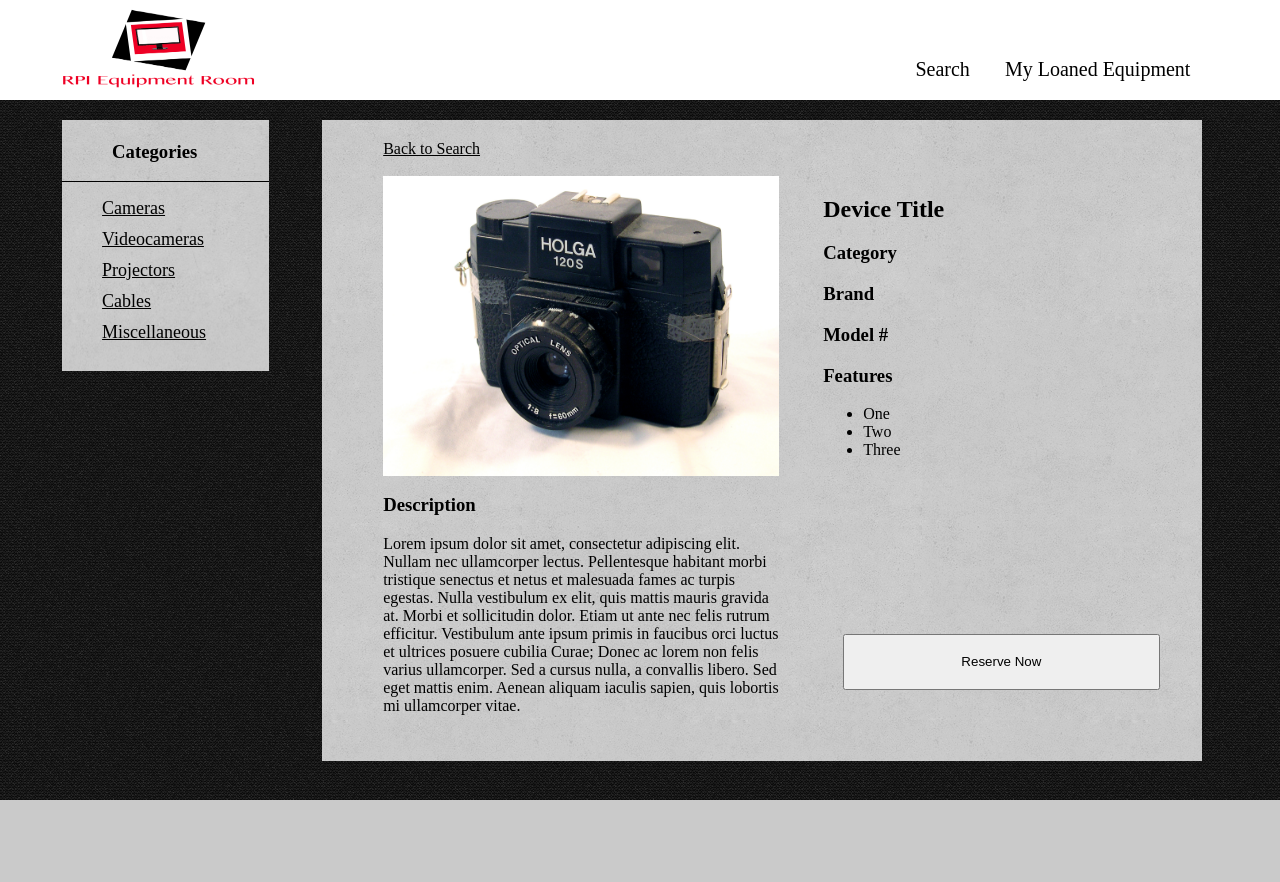
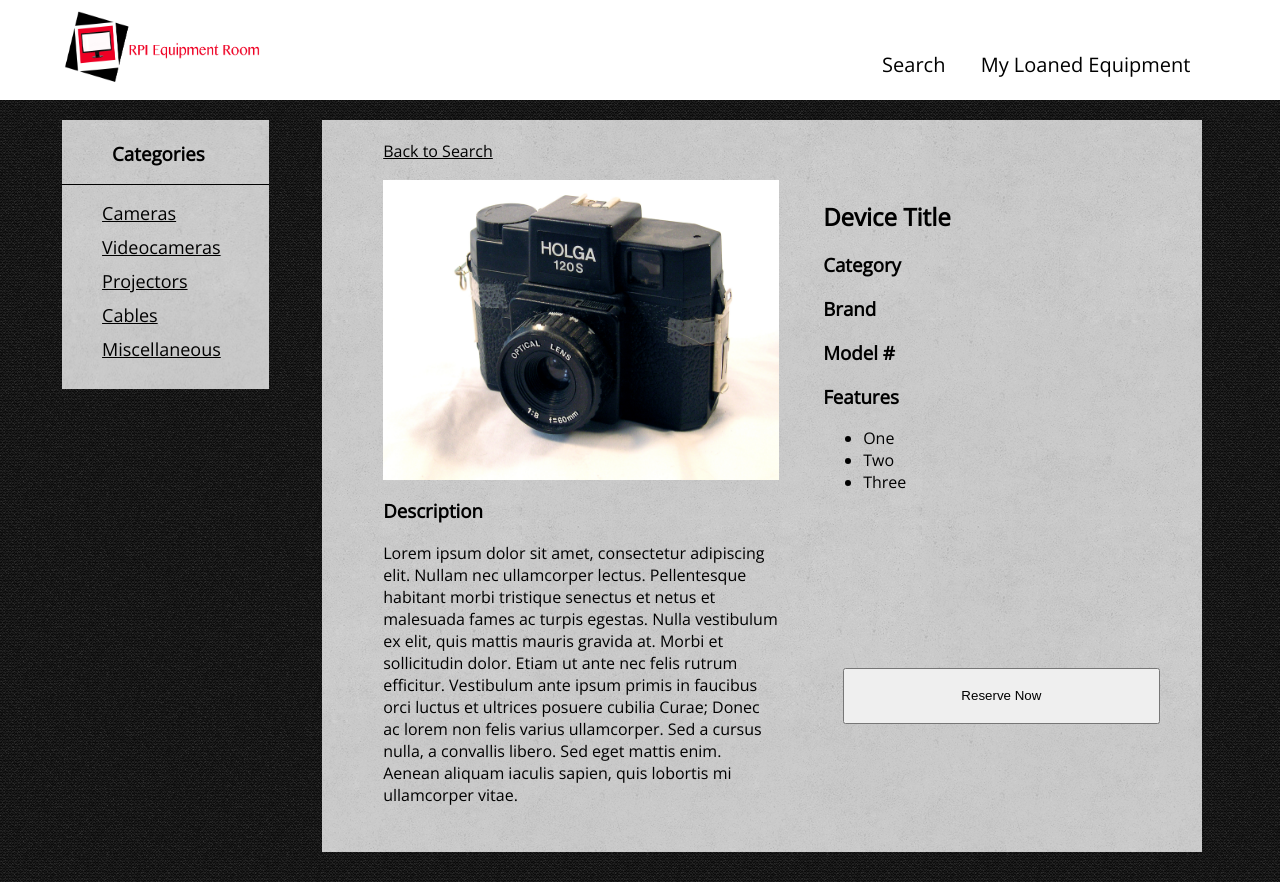
Before and after one commit to bridgetecohen/RPIEquipmentRoom, a PHP site: page /item.html in a window 1280 px wide. Before the commit the page ends 800 px from the top, so only its background shows below. Run offline with PHP 8.4, Linux system fonts and the light colour scheme.

Commit message:
Update font

```diff
--- a/Term Project/Code/Resources/style.css
+++ b/Term Project/Code/Resources/style.css
@@ -1,5 +1,6 @@
 body{
 	background-image: url("binding_Dark.png");
+	font-family: 'Open Sans', sans-serif;
 }
 
 #under{
@@ -12,7 +13,7 @@ body{
 #menu{
 	float:right;
 	margin-right: 7%;
-	margin-top: 4.5%;
+	margin-top: 4%;
 	font-size: 20px;
 }
 
@@ -137,7 +138,7 @@ form #box{
 	padding-top: 5px;
 	margin-left: 4.5%;
 	height: 90px;
-	width: 200px;
+	width: 210px;
 
 }
 
--- a/Term Project/Code/index.html
+++ b/Term Project/Code/index.html
@@ -3,6 +3,7 @@
 		<title>RPI Equipment Room</title>
 		<meta http-equiv="Content-Type" content="text/html; charset=UTF-8"/>
 		<link rel="stylesheet" href="resources/style.css" type="text/css" />
+		<link href='http://fonts.googleapis.com/css?family=Open+Sans:400,300' rel='stylesheet' type='text/css'>
 	</head>
 	<body>
 		<header>
--- a/Term Project/Code/item.html
+++ b/Term Project/Code/item.html
@@ -3,6 +3,7 @@
 		<title>RPI Equipment Room</title>
 		<meta http-equiv="Content-Type" content="text/html; charset=UTF-8"/>
 		<link rel="stylesheet" href="resources/style.css" type="text/css" />
+		<link href='http://fonts.googleapis.com/css?family=Open+Sans:400,300' rel='stylesheet' type='text/css'>
 	</head>
 	<body>
 		<header>
--- a/Term Project/Code/loaned.html
+++ b/Term Project/Code/loaned.html
@@ -3,6 +3,7 @@
 		<title>RPI Equipment Room</title>
 		<meta http-equiv="Content-Type" content="text/html; charset=UTF-8"/>
 		<link rel="stylesheet" href="resources/style.css" type="text/css" />
+		<link href='http://fonts.googleapis.com/css?family=Open+Sans:400,300' rel='stylesheet' type='text/css'>
 	</head>
 	<body>
 		<header>
```
Also changed, not shown: Term Project/Code/Resources/logo.png.
